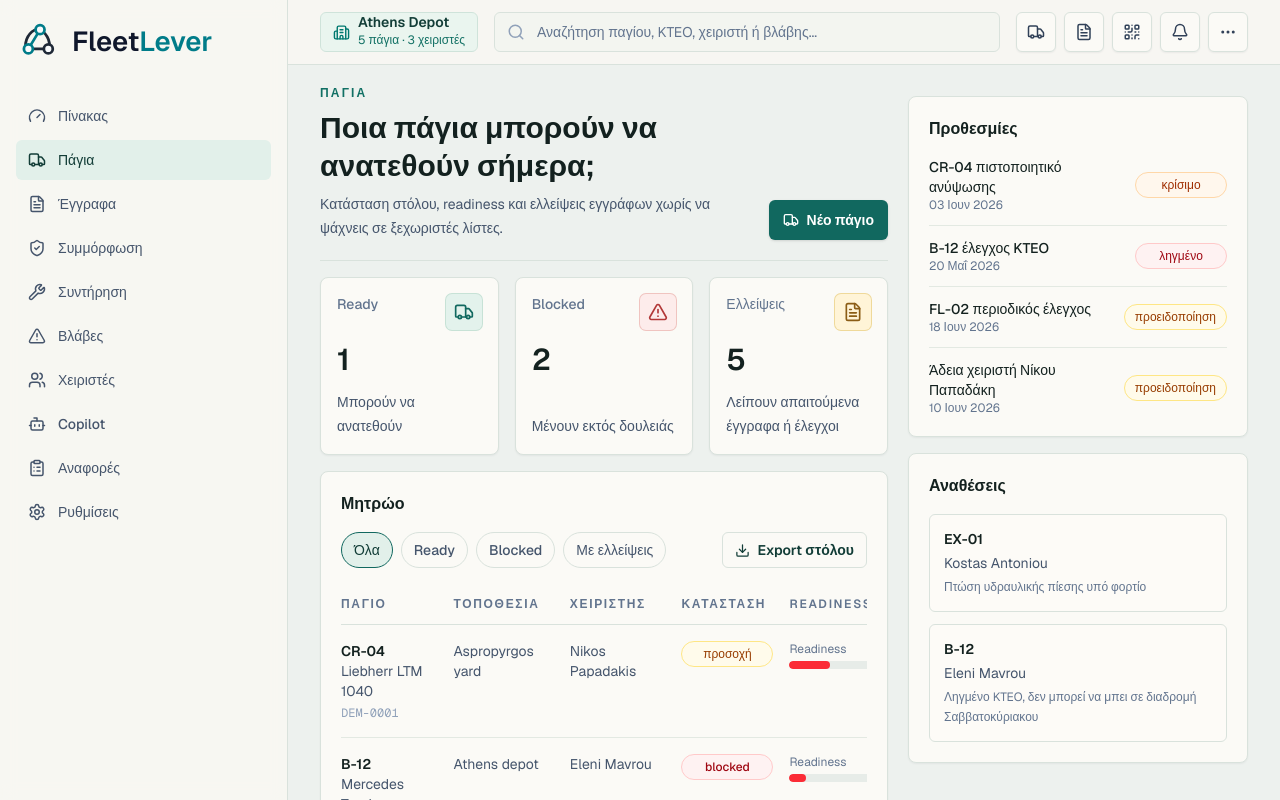
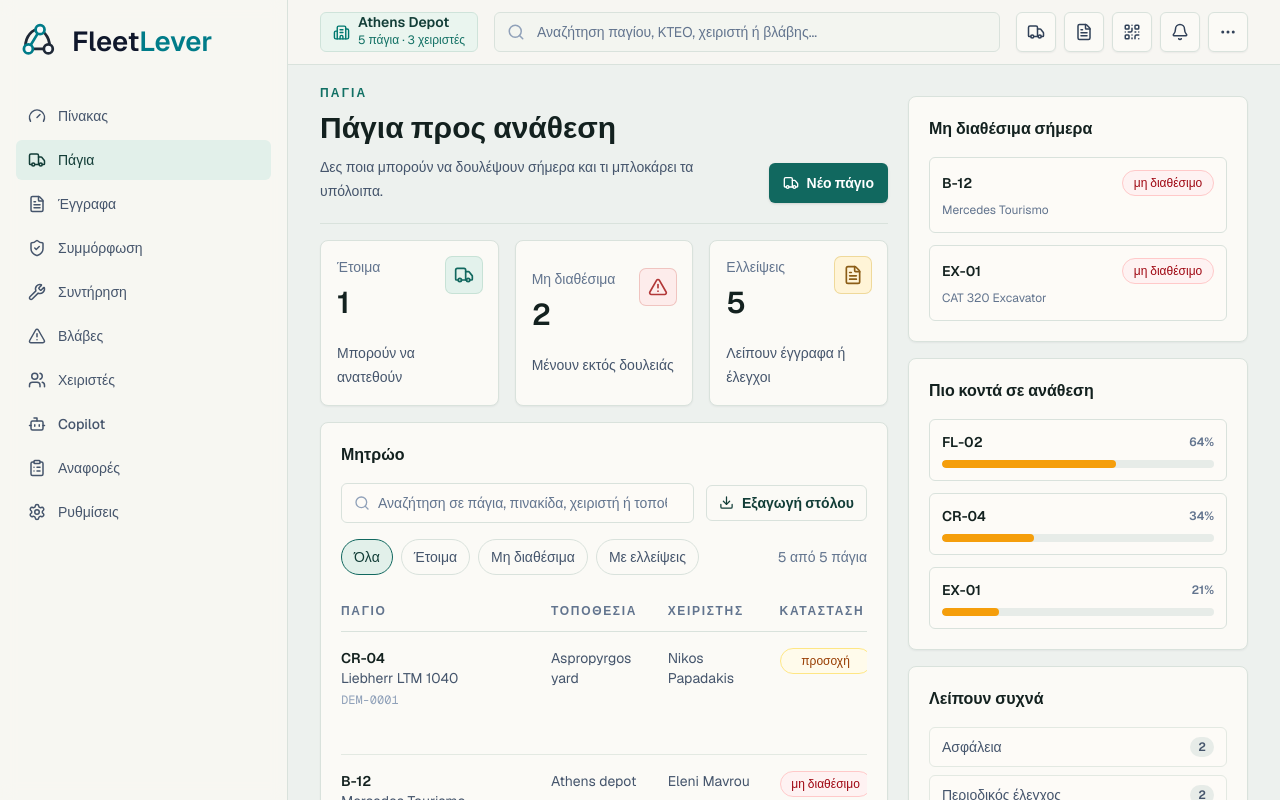
Before and after one commit to gkaragioul/FleetLever, a Next.js app: page / in a window 1280 px wide. Both pictures are taken after a click on the tab "Πάγια". Shown: the top 800 px of the page. Built offline with nearby package versions, Linux system fonts and the light colour scheme.

Commit message:
Improve assets assignment workflow

```diff
--- a/src/components/fleetlever/operations-console.tsx
+++ b/src/components/fleetlever/operations-console.tsx
@@ -294,7 +294,7 @@ function ReadinessBar({ score }: { score: number }) {
   return (
     <div className="min-w-[120px]">
       <div className="flex items-center justify-between text-xs text-slate-500">
-        <span>Readiness</span>
+        <span>Ετοιμότητα</span>
         <span className="font-mono text-slate-700">{score}%</span>
       </div>
       <div className="mt-1 h-2 overflow-hidden rounded-full bg-[#e7ece8]">
@@ -337,13 +337,17 @@ function TextButton({
 function FilterChip({
   children,
   active = false,
+  onClick,
 }: {
   children: React.ReactNode;
   active?: boolean;
+  onClick?: () => void;
 }) {
   return (
     <button
       type="button"
+      onClick={onClick}
+      aria-pressed={active}
       className={`inline-flex min-h-9 items-center rounded-full border px-3 text-sm font-medium transition focus-visible:outline-none focus-visible:ring-2 focus-visible:ring-teal-500 ${
         active
           ? "border-[#11685f] bg-[#e2f0ea] text-[#123d37]"
@@ -462,6 +466,26 @@ function DashboardPanel({ setActiveTab }: { setActiveTab: (tab: TabId) => void }
       </div>
     </div>
   );
+}
+
+type AssetFilter = "all" | "ready" | "blocked" | "missing";
+
+function assetAction(asset: (typeof assets)[number]): { label: string; tab: TabId } {
+  if (asset.status === "ready") {
+    return { label: "Ανάθεση", tab: "operators" };
+  }
+
+  if (asset.status === "blocked") {
+    return { label: "Δες εμπόδια", tab: "issues" };
+  }
+
+  return { label: "Συμπλήρωση", tab: "documents" };
+}
+
+function assetStatusLabel(status: string) {
+  if (status === "ready") return "έτοιμο";
+  if (status === "blocked") return "μη διαθέσιμο";
+  return statusLabels[status] ?? status;
 }
 
 function CommandPanel({ setActiveTab }: { setActiveTab: (tab: TabId) => void }) {
@@ -709,81 +733,195 @@ function CommandPanel({ setActiveTab }: { setActiveTab: (tab: TabId) => void })
   );
 }
 
-function AssetsPanel() {
+function AssetsPanel({ setActiveTab }: { setActiveTab: (tab: TabId) => void }) {
+  const [assetFilter, setAssetFilter] = useState<AssetFilter>("all");
+  const [assetQuery, setAssetQuery] = useState("");
+  const assetsWithMissing = assets.filter((asset) => getMissingDocumentCategories(asset).length > 0);
+  const normalizedQuery = assetQuery.trim().toLocaleLowerCase("el-GR");
+  const filteredAssets = assets.filter((asset) => {
+    const missing = getMissingDocumentCategories(asset);
+    const matchesFilter =
+      assetFilter === "all" ||
+      (assetFilter === "ready" && asset.status === "ready") ||
+      (assetFilter === "blocked" && asset.status === "blocked") ||
+      (assetFilter === "missing" && missing.length > 0);
+
+    if (!matchesFilter) return false;
+    if (!normalizedQuery) return true;
+
+    const searchable = [
+      asset.code,
+      asset.name,
+      asset.plate,
+      asset.serial,
+      asset.location,
+      asset.operator,
+      assetStatusLabel(asset.status),
+      ...missing.map((item) => categoryLabels[item] ?? item),
+    ]
+      .filter(Boolean)
+      .join(" ")
+      .toLocaleLowerCase("el-GR");
+
+    return searchable.includes(normalizedQuery);
+  });
+
+  const filters: { id: AssetFilter; label: string }[] = [
+    { id: "all", label: "Όλα" },
+    { id: "ready", label: "Έτοιμα" },
+    { id: "blocked", label: "Μη διαθέσιμα" },
+    { id: "missing", label: "Με ελλείψεις" },
+  ];
+
   return (
     <div className="space-y-4">
       <PanelHeader
         eyebrow="Πάγια"
-        title="Ποια πάγια μπορούν να ανατεθούν σήμερα;"
-        description="Κατάσταση στόλου, readiness και ελλείψεις εγγράφων χωρίς να ψάχνεις σε ξεχωριστές λίστες."
+        title="Πάγια προς ανάθεση"
+        description="Δες ποια μπορούν να δουλέψουν σήμερα και τι μπλοκάρει τα υπόλοιπα."
         action={<ActionButton icon={Truck}>Νέο πάγιο</ActionButton>}
       />
       <div className="grid gap-4 sm:grid-cols-3">
-        <MetricTile icon={Truck} label="Ready" value={String(readyAssets.length)} detail="Μπορούν να ανατεθούν" tone="teal" />
-        <MetricTile icon={AlertTriangle} label="Blocked" value={String(blockedAssets.length)} detail="Μένουν εκτός δουλειάς" tone="red" />
-        <MetricTile
-          icon={FileText}
-          label="Ελλείψεις"
-          value={String(assets.filter((asset) => getMissingDocumentCategories(asset).length > 0).length)}
-          detail="Λείπουν απαιτούμενα έγγραφα ή έλεγχοι"
-          tone="amber"
-        />
+        {[
+          { id: "ready" as AssetFilter, icon: Truck, label: "Έτοιμα", value: readyAssets.length, detail: "Μπορούν να ανατεθούν", tone: "teal" },
+          {
+            id: "blocked" as AssetFilter,
+            icon: AlertTriangle,
+            label: "Μη διαθέσιμα",
+            value: blockedAssets.length,
+            detail: "Μένουν εκτός δουλειάς",
+            tone: "red",
+          },
+          {
+            id: "missing" as AssetFilter,
+            icon: FileText,
+            label: "Ελλείψεις",
+            value: assetsWithMissing.length,
+            detail: "Λείπουν έγγραφα ή έλεγχοι",
+            tone: "amber",
+          },
+        ].map((metric) => {
+          const Icon = metric.icon;
+          const active = assetFilter === metric.id;
+
+          return (
+            <button
+              key={metric.id}
+              type="button"
+              onClick={() => setAssetFilter(active ? "all" : metric.id)}
+              className={`rounded-lg border bg-[#fbfaf6] p-4 text-left shadow-[0_1px_2px_rgba(15,23,42,0.05)] transition focus-visible:outline-none focus-visible:ring-2 focus-visible:ring-teal-500 ${
+                active ? "border-[#11685f] ring-1 ring-[#9adccb]" : "border-[#d9e2dc] hover:border-teal-300 hover:bg-[#f7faf4]"
+              }`}
+            >
+              <div className="flex items-start justify-between gap-3">
+                <div>
+                  <p className="text-sm font-medium text-slate-500">{metric.label}</p>
+                  <p className="mt-2 text-3xl font-semibold text-[#13211f]">{metric.value}</p>
+                </div>
+                <span
+                  className={`rounded-md p-2 ring-1 ${
+                    metric.tone === "teal"
+                      ? "bg-[#e3f2ec] text-[#11685f] ring-[#c7e2d6]"
+                      : metric.tone === "red"
+                        ? "bg-[#fdeceb] text-[#b23838] ring-[#f0c4c0]"
+                        : "bg-[#fff4d7] text-[#8b5d16] ring-[#efd99a]"
+                  }`}
+                >
+                  <Icon size={20} />
+                </span>
+              </div>
+              <p className="mt-5 text-sm leading-6 text-slate-600">{metric.detail}</p>
+            </button>
+          );
+        })}
       </div>
       <DataCard title="Μητρώο">
+        <div className="mb-4 grid gap-3 lg:grid-cols-[minmax(0,1fr)_auto] lg:items-center">
+          <label className="flex min-h-10 items-center gap-2 rounded-md border border-[#d9e2dc] bg-[#fdfbf7] px-3 focus-within:border-[#8fd5c6] focus-within:ring-1 focus-within:ring-[#8fd5c6]">
+            <Search size={16} className="shrink-0 text-slate-400" />
+            <input
+              type="search"
+              value={assetQuery}
+              onChange={(event) => setAssetQuery(event.target.value)}
+              aria-label="Αναζήτηση σε πάγια"
+              placeholder="Αναζήτηση σε πάγια, πινακίδα, χειριστή ή τοποθεσία..."
+              className="min-w-0 flex-1 bg-transparent text-sm text-slate-700 placeholder:text-slate-500 focus:outline-none"
+            />
+          </label>
+          <TextButton icon={Download}>Εξαγωγή στόλου</TextButton>
+        </div>
         <div className="mb-4 flex flex-wrap items-center justify-between gap-3">
           <div className="flex flex-wrap gap-2">
-            <FilterChip active>Όλα</FilterChip>
-            <FilterChip>Ready</FilterChip>
-            <FilterChip>Blocked</FilterChip>
-            <FilterChip>Με ελλείψεις</FilterChip>
+            {filters.map((filter) => (
+              <FilterChip key={filter.id} active={assetFilter === filter.id} onClick={() => setAssetFilter(filter.id)}>
+                {filter.label}
+              </FilterChip>
+            ))}
           </div>
-          <TextButton icon={Download}>Export στόλου</TextButton>
+          <p className="text-sm text-slate-500">{filteredAssets.length} από {assets.length} πάγια</p>
         </div>
         <div className="overflow-x-auto">
-          <table className="w-full min-w-[860px] border-collapse text-left text-sm">
+          <table className="w-full min-w-[980px] border-collapse text-left text-sm">
             <thead>
               <tr className="border-b border-[#d9e2dc] text-xs uppercase tracking-[0.14em] text-slate-500">
-                <th className="py-3 pr-4 font-semibold">Πάγιο</th>
+                <th className="w-[210px] py-3 pr-4 font-semibold">Πάγιο</th>
                 <th className="py-3 pr-4 font-semibold">Τοποθεσία</th>
                 <th className="py-3 pr-4 font-semibold">Χειριστής</th>
                 <th className="py-3 pr-4 font-semibold">Κατάσταση</th>
-                <th className="py-3 pr-4 font-semibold">Readiness</th>
+                <th className="py-3 pr-4 font-semibold">Ετοιμότητα</th>
                 <th className="py-3 font-semibold">Λείπουν</th>
                 <th className="py-3 pl-4 text-right font-semibold">Ενέργεια</th>
               </tr>
             </thead>
             <tbody>
-              {assets.map((asset) => {
+              {filteredAssets.map((asset) => {
                 const missing = getMissingDocumentCategories(asset);
+                const action = assetAction(asset);
 
                 return (
                   <tr key={asset.id} className="border-b border-[#e3e9e2] align-top last:border-0">
                     <td className="py-4 pr-4">
                       <p className="font-semibold text-[#13211f]">{asset.code}</p>
-                      <p className="text-slate-600">{asset.name}</p>
+                      <p className="max-w-[20ch] text-slate-600">{asset.name}</p>
                       <p className="mt-1 font-mono text-xs text-slate-400">{asset.plate ?? asset.serial}</p>
                     </td>
                     <td className="py-4 pr-4 text-slate-600">{asset.location}</td>
                     <td className="py-4 pr-4 text-slate-600">{asset.operator}</td>
                     <td className="py-4 pr-4">
-                      <StatusPill label={statusLabels[asset.status]} tone={asset.status} />
+                      <StatusPill label={assetStatusLabel(asset.status)} tone={asset.status} />
                     </td>
                     <td className="py-4 pr-4">
                       <ReadinessBar score={getReadinessScore(asset)} />
                     </td>
                     <td className="py-4 text-slate-600">
                       {missing.length ? (
-                        missing.map((item) => categoryLabels[item] ?? item).join(", ")
+                        <div className="flex max-w-[260px] flex-wrap gap-1.5">
+                          {missing.map((item) => (
+                            <span
+                              key={item}
+                              className="rounded-full border border-[#d9e2dc] bg-[#f7faf4] px-2 py-1 text-xs font-medium text-slate-600"
+                            >
+                              {categoryLabels[item] ?? item}
+                            </span>
+                          ))}
+                        </div>
                       ) : (
                         <span className="text-emerald-700">Πλήρες</span>
                       )}
                     </td>
                     <td className="py-4 pl-4 text-right">
-                      <TextButton icon={Eye}>Άνοιγμα</TextButton>
+                      <TextButton icon={Eye} onClick={() => setActiveTab(action.tab)}>{action.label}</TextButton>
                     </td>
                   </tr>
                 );
               })}
+              {!filteredAssets.length ? (
+                <tr>
+                  <td colSpan={7} className="py-8 text-center text-sm text-slate-500">
+                    Δεν βρέθηκαν πάγια για αυτό το φίλτρο.
+                  </td>
+                </tr>
+              ) : null}
             </tbody>
           </table>
         </div>
@@ -1235,6 +1373,88 @@ function TodayPanel({ setActiveTab }: { setActiveTab: (tab: TabId) => void }) {
               <p className="text-sm font-semibold text-[#13211f]">{getAsset(issue.assetId)?.code}</p>
               <p className="mt-1 text-sm leading-5 text-slate-600">{issue.assignee}</p>
               <p className="mt-1 text-xs leading-5 text-slate-500">{issue.title}</p>
+            </button>
+          ))}
+        </div>
+      </DataCard>
+    </div>
+  );
+}
+
+function AssetsContextPanel({ setActiveTab }: { setActiveTab: (tab: TabId) => void }) {
+  const closestAssets = assets
+    .filter((asset) => asset.status !== "ready")
+    .sort((a, b) => getReadinessScore(b) - getReadinessScore(a))
+    .slice(0, 3);
+  const missingCounts = Object.entries(
+    assets.reduce<Record<string, number>>((counts, asset) => {
+      getMissingDocumentCategories(asset).forEach((category) => {
+        counts[category] = (counts[category] ?? 0) + 1;
+      });
+
+      return counts;
+    }, {}),
+  )
+    .sort(([, a], [, b]) => b - a)
+    .slice(0, 4);
+
+  return (
+    <div className="space-y-4">
+      <DataCard title="Μη διαθέσιμα σήμερα">
+        <div className="space-y-3">
+          {blockedAssets.map((asset) => (
+            <button
+              key={asset.id}
+              type="button"
+              onClick={() => setActiveTab("issues")}
+              className="w-full rounded-md border border-[#d9e2dc] bg-[#fdfbf7] p-3 text-left transition hover:border-teal-300 hover:bg-[#eef7f2] focus-visible:outline-none focus-visible:ring-2 focus-visible:ring-teal-500"
+            >
+              <div className="flex items-center justify-between gap-3">
+                <p className="text-sm font-semibold text-[#13211f]">{asset.code}</p>
+                <StatusPill label="μη διαθέσιμο" tone="blocked" />
+              </div>
+              <p className="mt-1 text-xs leading-5 text-slate-500">{asset.name}</p>
+            </button>
+          ))}
+        </div>
+      </DataCard>
+
+      <DataCard title="Πιο κοντά σε ανάθεση">
+        <div className="space-y-3">
+          {closestAssets.map((asset) => {
+            const score = getReadinessScore(asset);
+
+            return (
+              <button
+                key={asset.id}
+                type="button"
+                onClick={() => setActiveTab("documents")}
+                className="w-full rounded-md border border-[#d9e2dc] bg-[#fdfbf7] p-3 text-left transition hover:border-teal-300 hover:bg-[#eef7f2] focus-visible:outline-none focus-visible:ring-2 focus-visible:ring-teal-500"
+              >
+                <div className="flex items-center justify-between gap-3">
+                  <p className="text-sm font-semibold text-[#13211f]">{asset.code}</p>
+                  <span className="text-xs font-semibold text-slate-500">{score}%</span>
+                </div>
+                <div className="mt-2 h-2 overflow-hidden rounded-full bg-[#e7ece8]">
+                  <div className="h-full rounded-full bg-[#f59e0b]" style={{ width: `${score}%` }} />
+                </div>
+              </button>
+            );
+          })}
+        </div>
+      </DataCard>
+
+      <DataCard title="Λείπουν συχνά">
+        <div className="space-y-2">
+          {missingCounts.map(([category, count]) => (
+            <button
+              key={category}
+              type="button"
+              onClick={() => setActiveTab("documents")}
+              className="flex min-h-10 w-full items-center justify-between gap-3 rounded-md border border-[#e3e9e2] bg-[#fdfbf7] px-3 text-left transition hover:border-teal-300 hover:bg-[#eef7f2] focus-visible:outline-none focus-visible:ring-2 focus-visible:ring-teal-500"
+            >
+              <span className="text-sm text-slate-600">{categoryLabels[category] ?? category}</span>
+              <span className="rounded-full bg-[#e7ece8] px-2 py-0.5 text-xs font-semibold text-slate-600">{count}</span>
             </button>
           ))}
         </div>
@@ -1398,7 +1618,7 @@ export function OperationsConsole() {
           >
             {activeTab === "dashboard" && <DashboardPanel setActiveTab={setActiveTab} />}
             {activeTab === "command" && <CommandPanel setActiveTab={setActiveTab} />}
-            {activeTab === "assets" && <AssetsPanel />}
+            {activeTab === "assets" && <AssetsPanel setActiveTab={setActiveTab} />}
             {activeTab === "documents" && <DocumentsPanel />}
             {activeTab === "compliance" && <CompliancePanel />}
             {activeTab === "maintenance" && <MaintenancePanel />}
@@ -1410,7 +1630,13 @@ export function OperationsConsole() {
           </section>
 
           <aside className="space-y-4 lg:sticky lg:top-24 lg:self-start">
-            {activeTab === "command" ? <CommandContextPanel setActiveTab={setActiveTab} /> : <TodayPanel setActiveTab={setActiveTab} />}
+            {activeTab === "command" ? (
+              <CommandContextPanel setActiveTab={setActiveTab} />
+            ) : activeTab === "assets" ? (
+              <AssetsContextPanel setActiveTab={setActiveTab} />
+            ) : (
+              <TodayPanel setActiveTab={setActiveTab} />
+            )}
           </aside>
         </main>
       </div>
```
